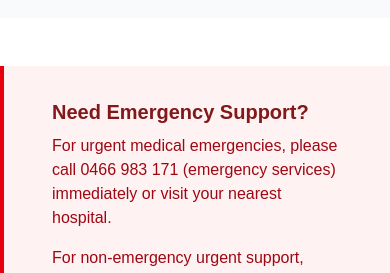
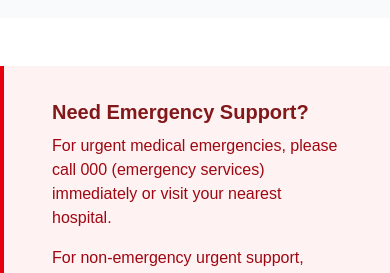
Before and after one commit to ahmadshahid50/ndas, a Next.js app: page /contact in a window 390 px wide. Shown: the part 4840-5113 px from the top of the page. Built offline with nearby package versions, Linux system fonts and the light colour scheme.

Commit message:
phone update

```diff
--- a/app/contact/page.js
+++ b/app/contact/page.js
@@ -140,7 +140,7 @@ export default function Contact() {
         <div className="max-w-7xl mx-auto px-4 sm:px-6 lg:px-8">
           <h3 className="text-xl font-bold text-red-900 mb-2">Need Emergency Support?</h3>
           <p className="text-red-800 mb-4">
-            For urgent medical emergencies, please call 0466 983 171 (emergency services) immediately or visit your nearest hospital.
+            For urgent medical emergencies, please call 000 (emergency services) immediately or visit your nearest hospital.
           </p>
           <p className="text-red-800">
             For non-emergency urgent support, contact us at 0466 983 171 (24 hours available) or go to the nearest hospital emergency department.
--- a/next.config.mjs
+++ b/next.config.mjs
@@ -1,6 +1,6 @@
 /** @type {import('next').NextConfig} */
 const nextConfig = {
-  /* config options here */
+  output: "export",
   reactCompiler: true,
 };
 
```
